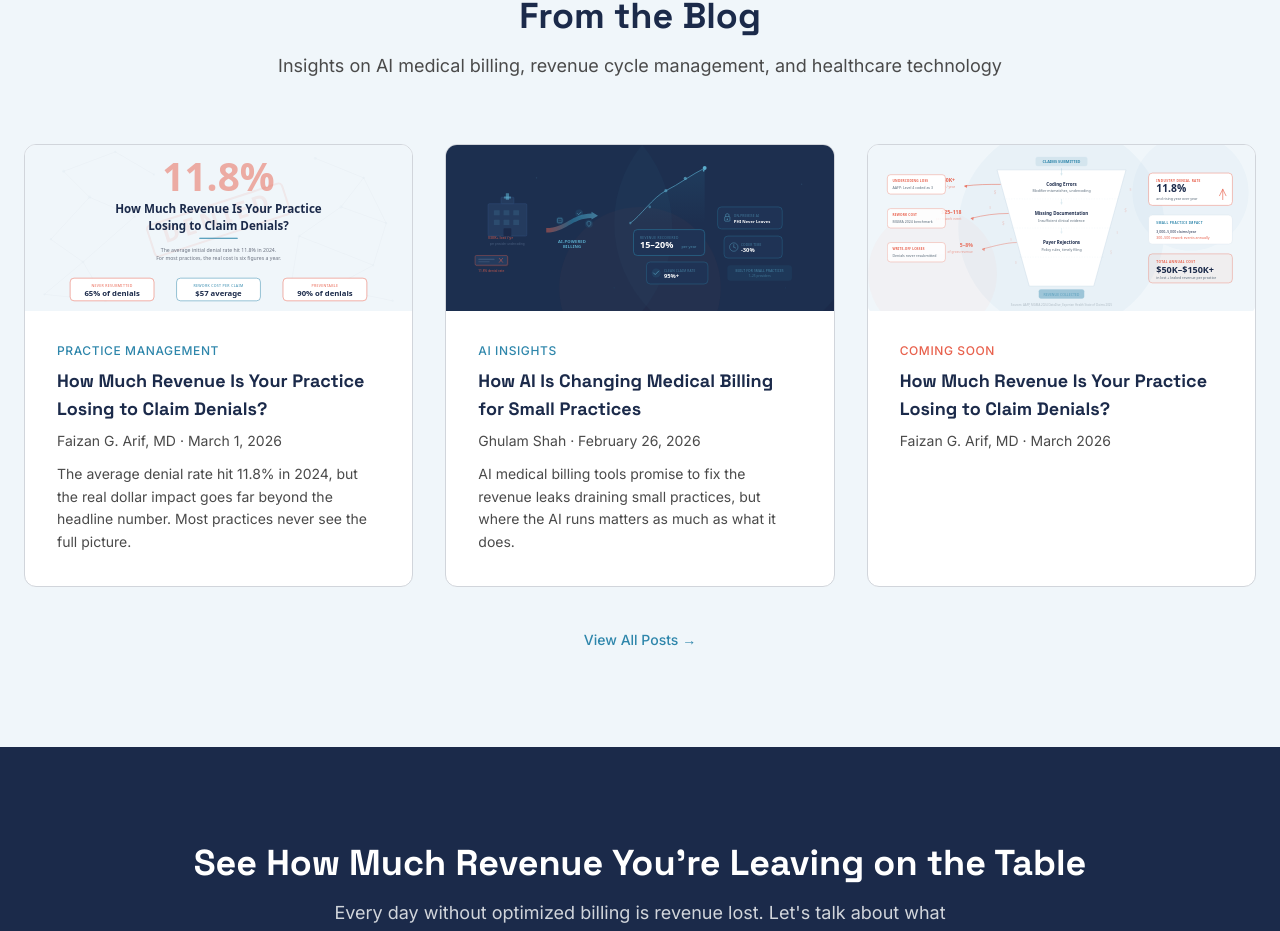
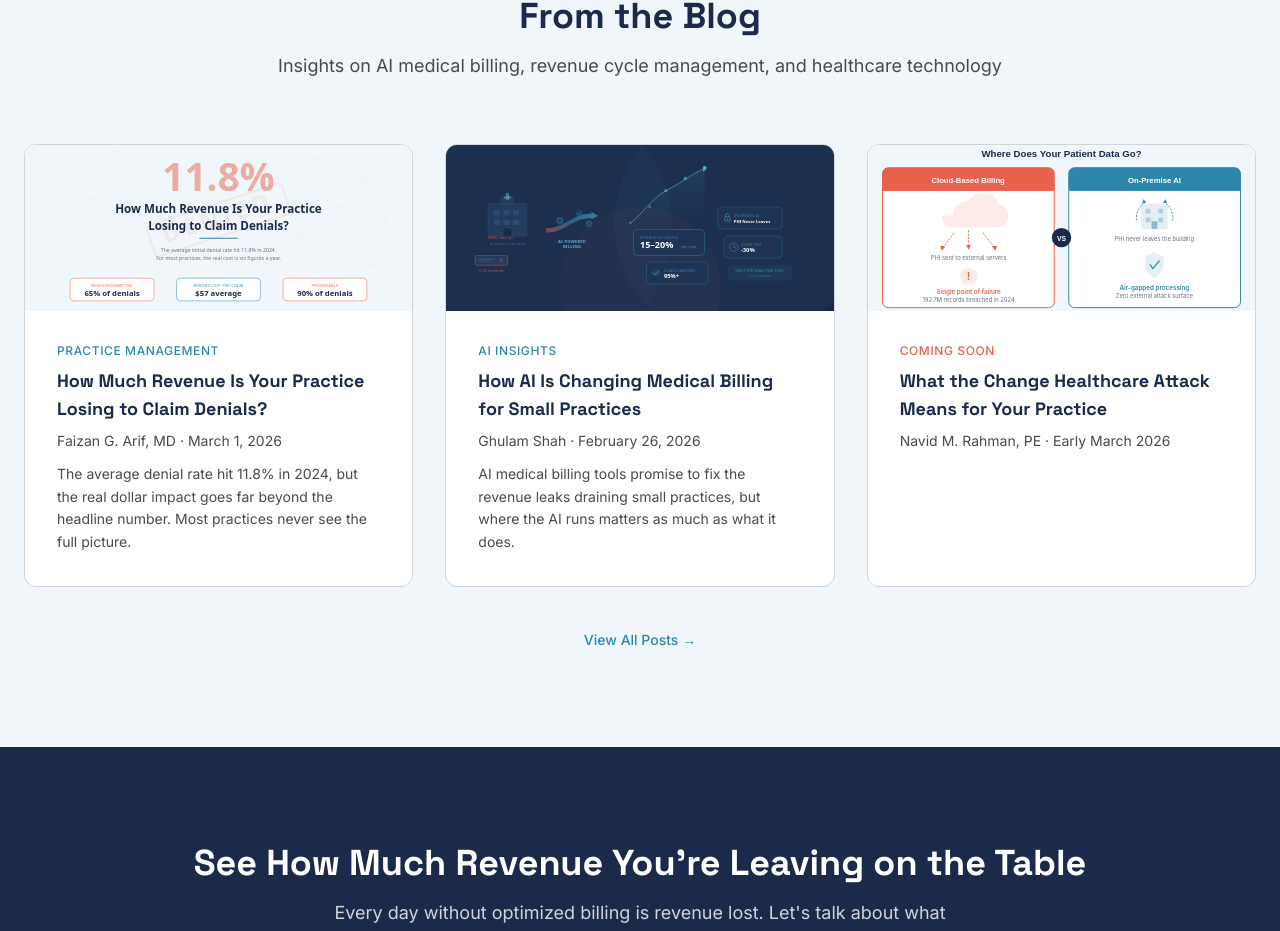
Before and after one commit to RizeXCapital/website, a Next.js app: page / in a window 1280 px wide. Shown: the part 4065-4996 px from the top of the page. Built offline with nearby package versions, Linux system fonts and the light colour scheme.

Commit message:
Update upcoming posts on homepage and blog page
Remove Faizan's claim denials post from coming soon (now published).
Adjust dates: Navid early March, Ghulam mid March. Add Faizan's
prior authorization post for late March.

```diff
--- a/src/app/blog/page.tsx
+++ b/src/app/blog/page.tsx
@@ -155,19 +155,19 @@ export default async function Blog({
                   </FadeIn>
                   {[
                     {
-                      title: "How Much Revenue Is Your Practice Losing to Claim Denials?",
-                      author: "Faizan G. Arif, MD",
-                      date: "March 2026",
-                    },
-                    {
                       title: "What the Change Healthcare Attack Means for Your Practice",
                       author: "Navid M. Rahman, PE",
-                      date: "Late March 2026",
+                      date: "Early March 2026",
                     },
                     {
                       title: "Building an Air-Gapped AI System for Medical Billing",
                       author: "Ghulam Shah",
-                      date: "April 2026",
+                      date: "Mid March 2026",
+                    },
+                    {
+                      title: "The Prior Authorization Problem: What Every Practice Owner Should Know",
+                      author: "Faizan G. Arif, MD",
+                      date: "Late March 2026",
                     },
                   ].map((upcoming) => (
                     <StaggerItem key={upcoming.title}>
--- a/src/app/page.tsx
+++ b/src/app/page.tsx
@@ -14,16 +14,22 @@ import {
 
 const upcomingPosts = [
   {
-    title: "How Much Revenue Is Your Practice Losing to Claim Denials?",
-    author: "Faizan G. Arif, MD",
-    date: "March 2026",
-    image: "/blog/revenue-leak-funnel.svg",
+    title: "What the Change Healthcare Attack Means for Your Practice",
+    author: "Navid M. Rahman, PE",
+    date: "Early March 2026",
+    image: "/blog/cloud-vs-onpremise.svg",
   },
   {
-    title: "What the Change Healthcare Attack Means for Your Practice",
-    author: "Navid M. Rahman, PE",
+    title: "Building an Air-Gapped AI System for Medical Billing",
+    author: "Ghulam Shah",
+    date: "Mid March 2026",
+    image: "/blog/ai-billing-pipeline.svg",
+  },
+  {
+    title: "The Prior Authorization Problem: What Every Practice Owner Should Know",
+    author: "Faizan G. Arif, MD",
     date: "Late March 2026",
-    image: "/blog/cloud-vs-onpremise.svg",
+    image: "/blog/revenue-leak-funnel.svg",
   },
 ];
 
```
